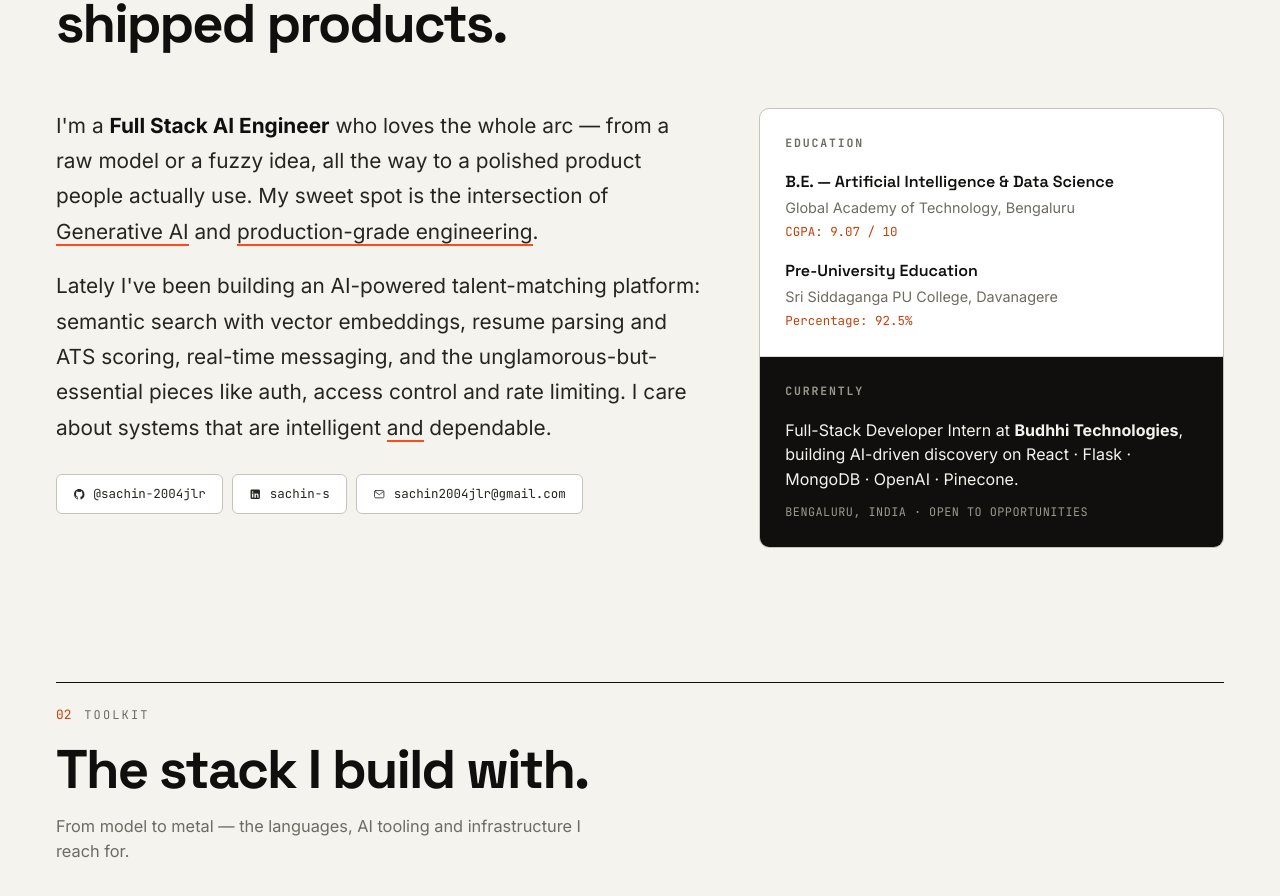
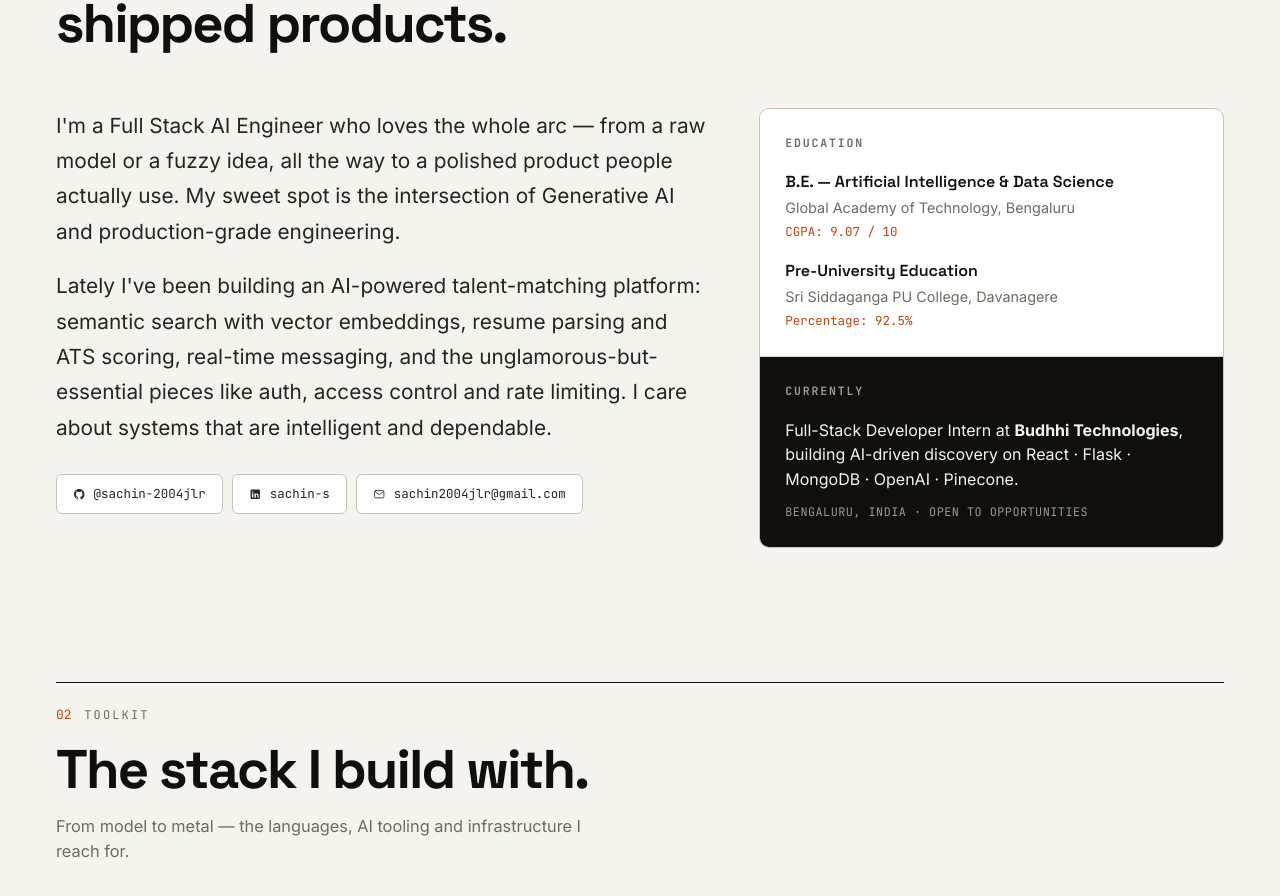
Before and after one commit to sachin-2004jlr/My-Portifolio, a React (Vite) app: page / in a window 1280 px wide. Shown: the part 1778-2674 px from the top of the page. Built offline with nearby package versions, Linux system fonts and the light colour scheme.

Commit message:
About: character-by-character scroll reveal on the intro

```diff
--- a/src/components/About.jsx
+++ b/src/components/About.jsx
@@ -1,9 +1,15 @@
 import Reveal from './Reveal'
 import SectionHeading from './SectionHeading'
+import AnimatedText from './AnimatedText'
 import { profile, education, socials } from '../data/content'
 import { GitHubIcon, LinkedInIcon, MailIcon } from './Icons'
 
 const socialIcon = { github: GitHubIcon, linkedin: LinkedInIcon, mail: MailIcon }
+
+const P1 =
+  "I'm a Full Stack AI Engineer who loves the whole arc — from a raw model or a fuzzy idea, all the way to a polished product people actually use. My sweet spot is the intersection of Generative AI and production-grade engineering."
+const P2 =
+  "Lately I've been building an AI-powered talent-matching platform: semantic search with vector embeddings, resume parsing and ATS scoring, real-time messaging, and the unglamorous-but-essential pieces like auth, access control and rate limiting. I care about systems that are intelligent and dependable."
 
 export default function About() {
   return (
@@ -16,18 +22,8 @@ export default function About() {
 
       <div className="about__grid">
         <Reveal className="about__lead">
-          <p>
-            I'm a <strong>Full Stack AI Engineer</strong> who loves the whole
-            arc — from a raw model or a fuzzy idea, all the way to a polished product people
-            actually use. My sweet spot is the intersection of <em>Generative AI</em> and{' '}
-            <em>production-grade engineering</em>.
-          </p>
-          <p>
-            Lately I've been building an AI-powered talent-matching platform: semantic search
-            with vector embeddings, resume parsing and ATS scoring, real-time messaging, and
-            the unglamorous-but-essential pieces like auth, access control and rate limiting.
-            I care about systems that are intelligent <em>and</em> dependable.
-          </p>
+          <AnimatedText text={P1} className="about__para" />
+          <AnimatedText text={P2} className="about__para" />
 
           <div className="about__socials">
             {socials.map((s) => {
--- /dev/null
+++ b/src/components/AnimatedText.jsx
@@ -0,0 +1,58 @@
+import { useRef } from 'react'
+import { motion, useScroll, useTransform, useReducedMotion } from 'framer-motion'
+
+function Char({ children, progress, range }) {
+  const opacity = useTransform(progress, range, [0.15, 1])
+  return <motion.span style={{ opacity }}>{children}</motion.span>
+}
+
+/**
+ * Character-by-character scroll reveal: each glyph fades from dim to full
+ * as the paragraph passes through the viewport. Words stay intact so
+ * wrapping is clean. Falls back to plain text for reduced-motion.
+ */
+export default function AnimatedText({ text, className = '' }) {
+  const ref = useRef(null)
+  const reduce = useReducedMotion()
+  const { scrollYProgress } = useScroll({
+    target: ref,
+    offset: ['start 0.85', 'end 0.5'],
+  })
+
+  if (reduce) {
+    return <p className={className}>{text}</p>
+  }
+
+  const total = text.length
+  const words = text.split(' ')
+  let idx = 0
+
+  return (
+    <p ref={ref} className={`anim-text ${className}`}>
+      {words.map((word, wi) => {
+        const chars = [...word]
+        const wordEl = (
+          <span className="anim-text__word" key={`w${wi}`}>
+            {chars.map((c) => {
+              const i = idx++
+              const start = i / total
+              const end = Math.min(1, start + 4 / total)
+              return (
+                <Char key={i} progress={scrollYProgress} range={[start, end]}>
+                  {c}
+                </Char>
+              )
+            })}
+          </span>
+        )
+        idx++ // the space that follows
+        return (
+          <span key={`s${wi}`}>
+            {wordEl}
+            {wi < words.length - 1 ? ' ' : ''}
+          </span>
+        )
+      })}
+    </p>
+  )
+}
```
